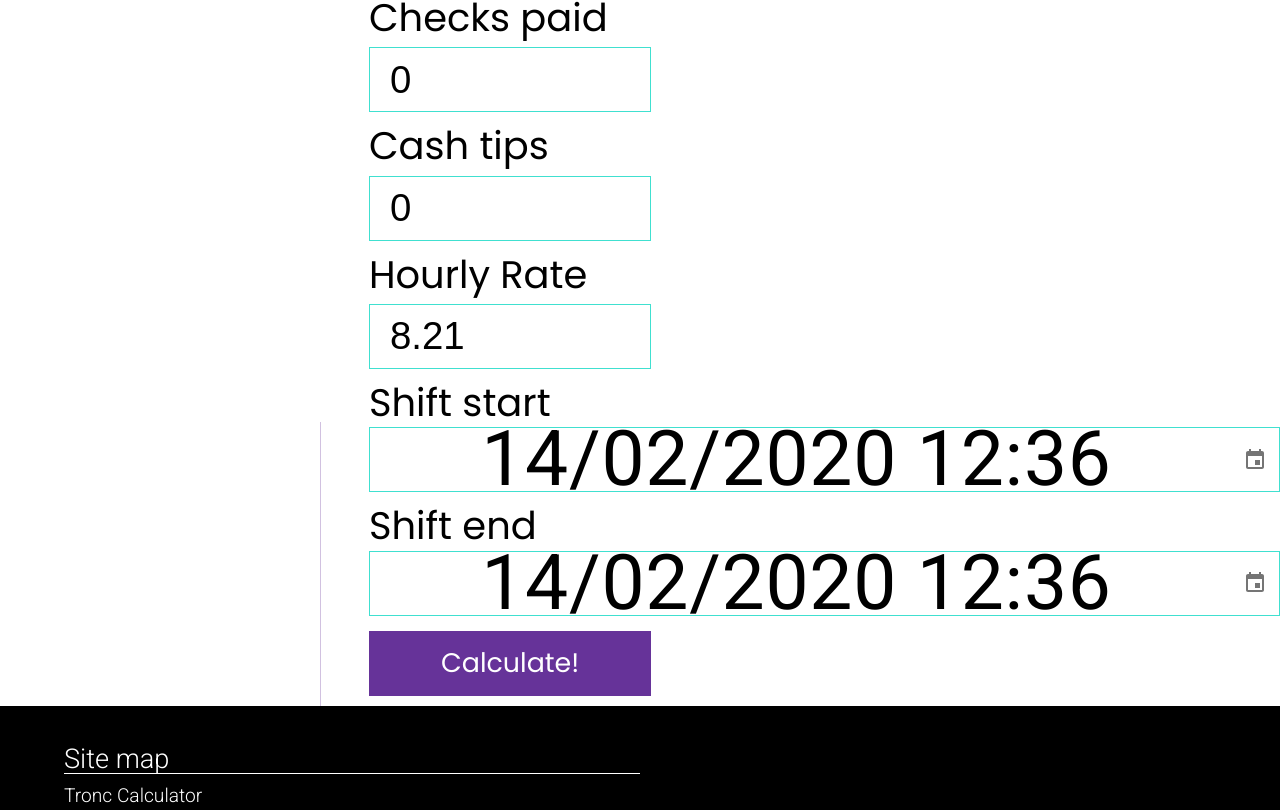
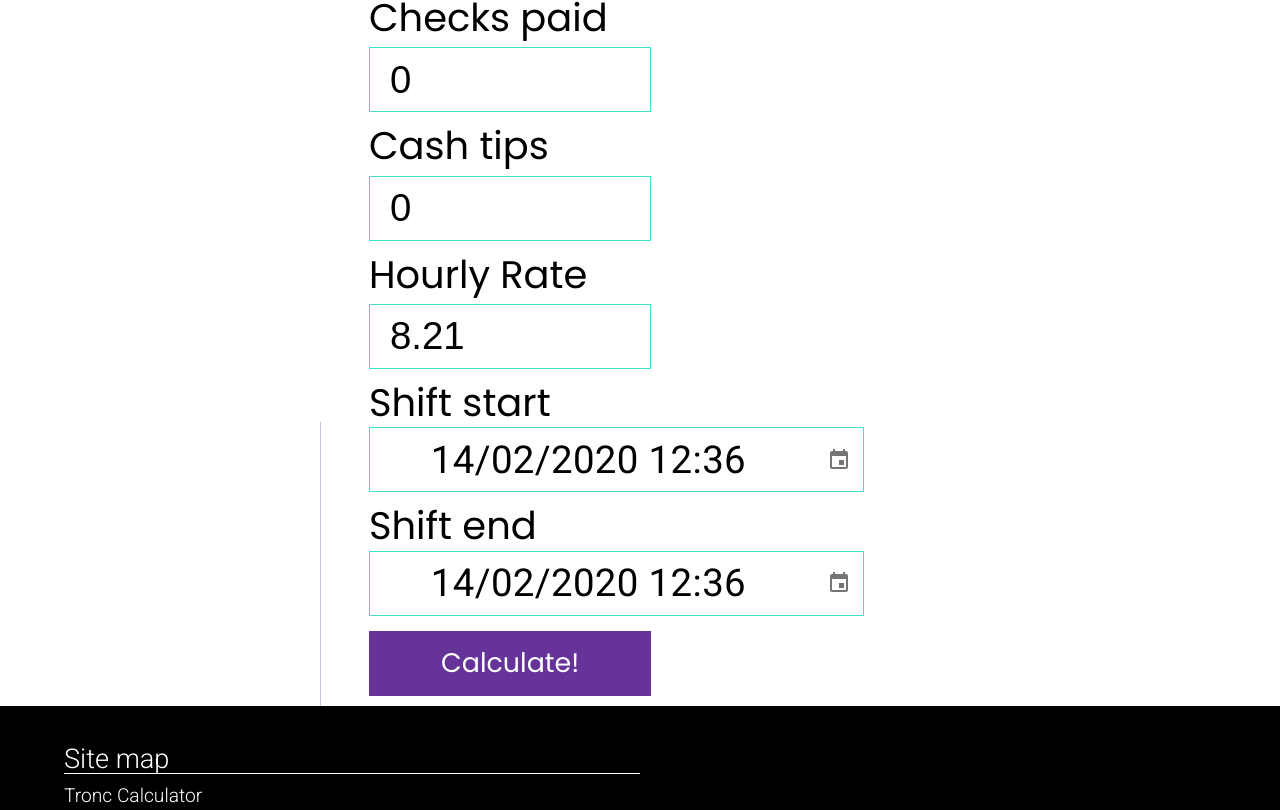
Before and after one commit to Aderex0/tronc-calculator, a React (Create React App) app: page /tools/earnings-calculator in a window 1280 px wide. Shown: the part 378-1188 px from the top of the page. Built offline with nearby package versions, Linux system fonts and the light colour scheme.

Commit message:
datepicker fontsize on mediaQ

```diff
--- a/src/components/EarningsCalculator.js
+++ b/src/components/EarningsCalculator.js
@@ -129,6 +129,7 @@ export const EarningsCalculator = () => {
           handleChange={setShiftEnd}
           value={shiftEnd}
           testId={'earnings-shift-end'}
+          font-size='3vw'
         />
         <input
           className='calculate-earnings-btn'
--- a/src/hooks/useDateTime.js
+++ b/src/hooks/useDateTime.js
@@ -1,10 +1,9 @@
-import React from 'react'
 import PropTypes from 'prop-types'
 import { withStyles } from '@material-ui/core/styles'
-import { DateTimePicker } from '@material-ui/pickers'
 import { MuiPickersUtilsProvider } from '@material-ui/pickers'
 import { KeyboardDateTimePicker } from '@material-ui/pickers'
 import MomentUtils from '@date-io/moment'
+import React from 'react'
 
 const styles = {
   input: {
@@ -15,9 +14,14 @@ const styles = {
     marginBottom: '15px',
     width: '100%',
     marginTop: '5px',
-    textAlignLast: 'center'
+    textAlignLast: 'center',
+
+    '@media screen and (min-width: 600px)': {
+      fontSize: '3vw'
+    }
   }
 }
+
 const useDateTime = ({ classes, handleChange, value, testId }) => (
   <MuiPickersUtilsProvider utils={MomentUtils}>
     <KeyboardDateTimePicker
```
